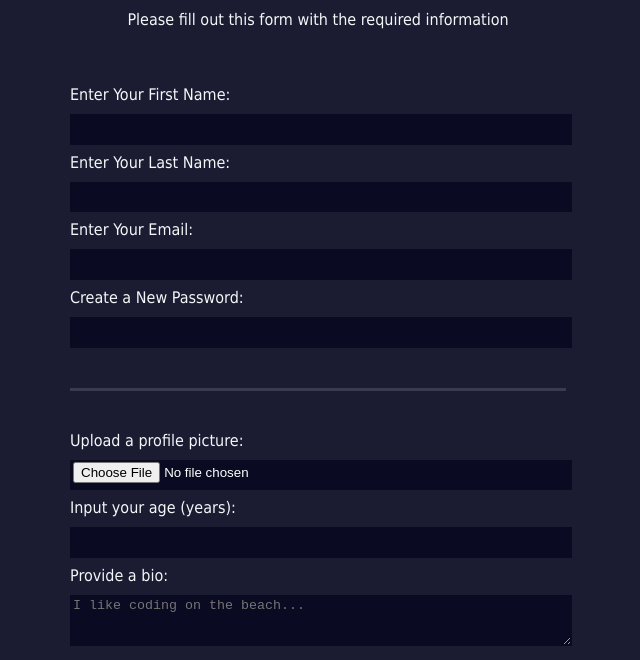
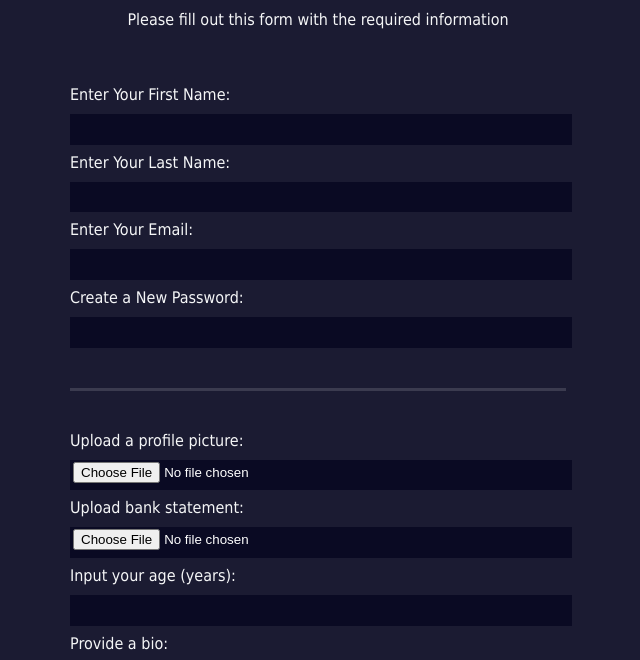
Before and after one commit to Kryp-toe/RegistrationForm, a plain HTML site: page index.html in a window 1280 px wide. Shown: the part 92-752 px from the top of the page, without its empty margins (322-962 px from the left). Drawn offline with Linux system fonts and the light colour scheme.

Commit message:
Update index.html

```diff
--- a/index.html
+++ b/index.html
@@ -18,6 +18,7 @@
 
       <fieldset>
         <label for="profile-picture">Upload a profile picture: <input id="profile-picture" type="file" name="file" /></label>
+        <label for="bank-statement">Upload bank statement: <input id="bank-statement" type="file" name="file" /></label>
         <label for="age">Input your age (years): <input id="age" type="number" name="age" min="13" max="120" /></label>
 
         <label for="bio">Provide a bio:
```
